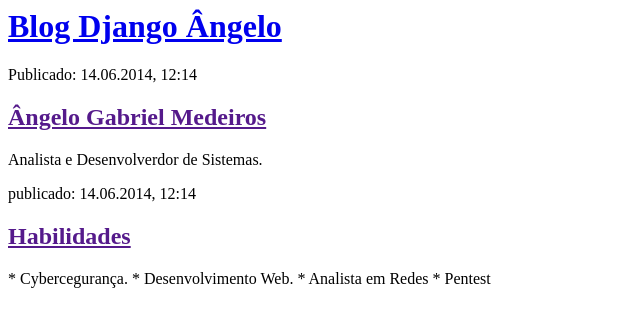
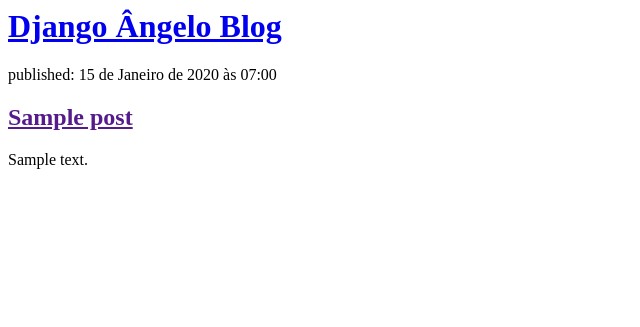
Before and after one commit to medeirosangelo/my-first-blog, a Django app: page / in a window 1280 px wide. Shown: the top 327 px of the page, without its empty margins (0-640 px from the left). Run offline with Django 5.2, Linux system fonts and the light colour scheme; tables that the repository leaves empty hold one stand-in row (values such as "Sample post").

Commit message:
Modified templates to display posts from database.

```diff
--- a/blog/templates/blog/post_list.html
+++ b/blog/templates/blog/post_list.html
@@ -4,23 +4,16 @@
     </head>
     <body>
         <div>
-            <h1><a href="/">Blog Django Ângelo</a></h1>
+            <h1><a href="/">Django Ângelo Blog</a></h1>
         </div>
 
-        <div>
-            <p>Publicado: 14.06.2014, 12:14</p>
-            <h2><a href="">Ângelo Gabriel Medeiros</a></h2>
-            <p>Analista e Desenvolverdor de Sistemas.</p>
-        </div>
+        {% for post in posts %}
+            <div>
+                <p>published: {{ post.published_date }}</p>
+                <h2><a href="">{{ post.title }}</a></h2>
+                <p>{{ post.text|linebreaksbr }}</p>
+            </div>
+        {% endfor %}
 
-        <div>
-            <p>publicado: 14.06.2014, 12:14</p>
-            <h2><a href="">Habilidades</a></h2>
-            <p> * Cybercegurança.
-                * Desenvolvimento Web.
-                * Analista em Redes
-                * Pentest
-            </p>
-        </div>
     </body>
 </html>
--- a/blog/views.py
+++ b/blog/views.py
@@ -1,4 +1,8 @@
 from django.shortcuts import render
+from django.utils import timezone
+from .models import Post
+
 
 def post_list(request):
-    return render(request, 'blog/post_list.html', {})
+    posts = Post.objects.filter(published_date__lte=timezone.now()).order_by('published_date')
+    return render(request, 'blog/post_list.html', {'posts': posts})
```
